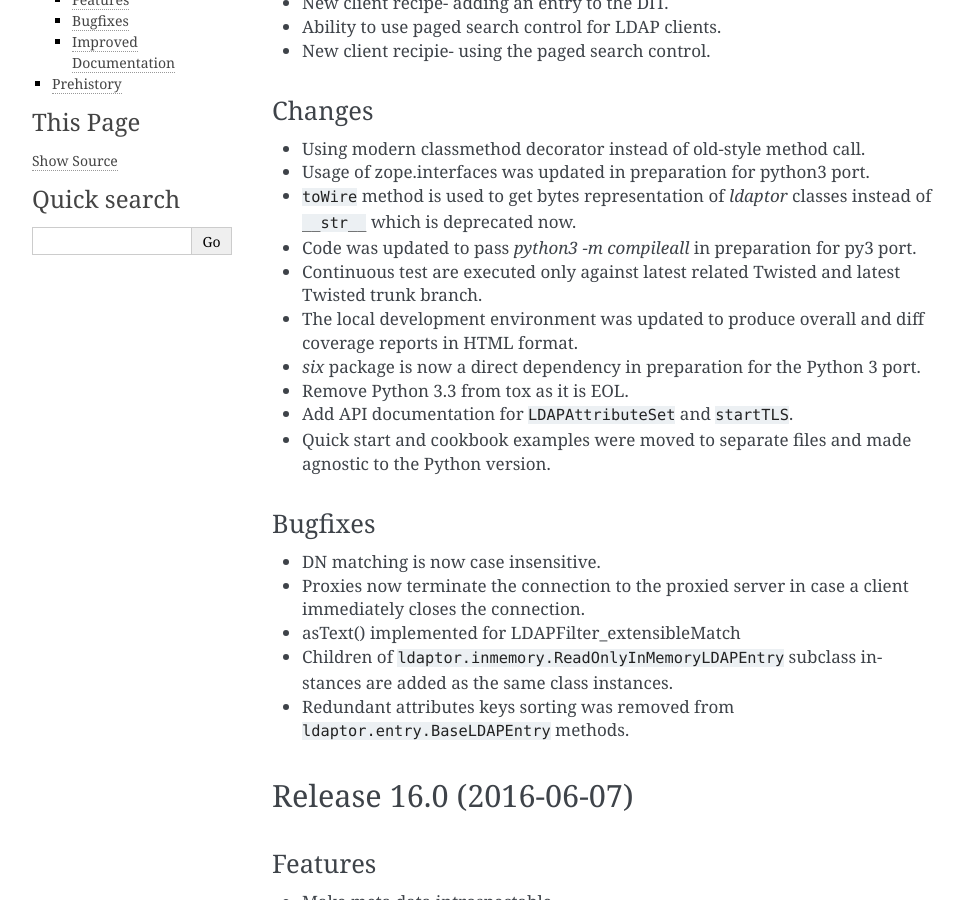
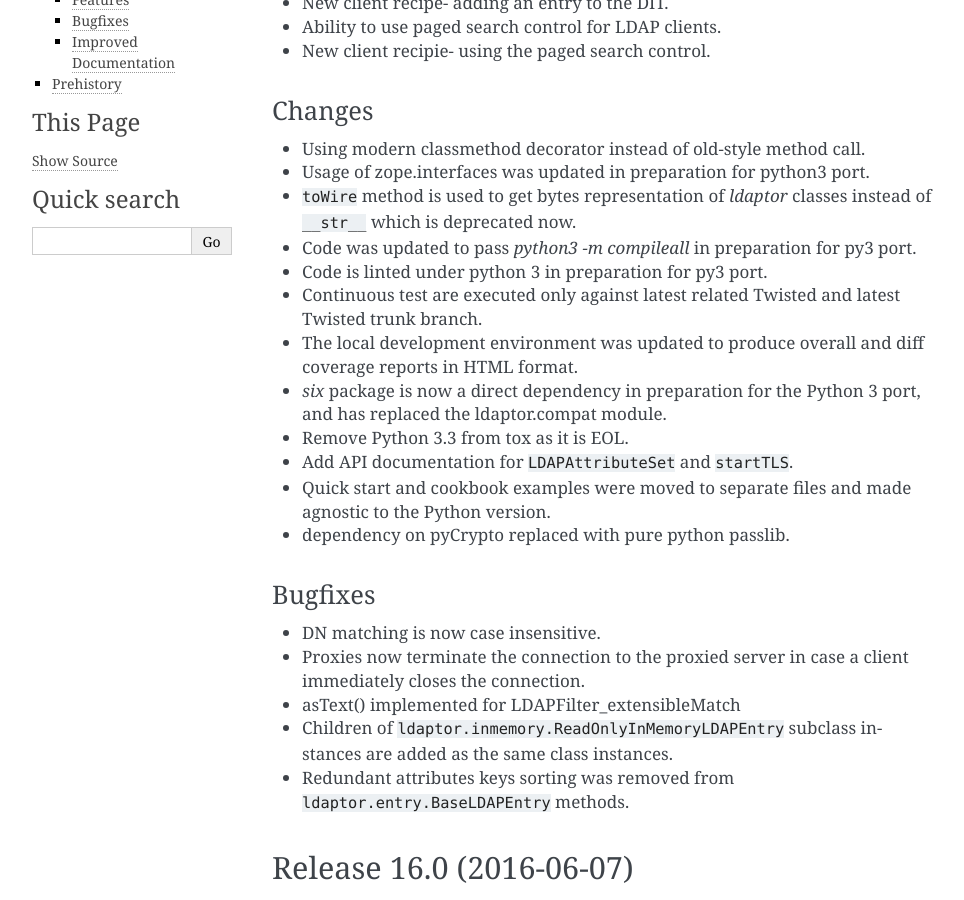
Before and after one commit to twisted/ldaptor, a Sphinx documentation site: the page built from docs/source/NEWS.rst, in a window 1280 px wide and 900 px high, scrolled down 336 px. Shown: the whole window, without its empty margins (148-1112 px from the left). Built offline with Sphinx 7.4.7, drawn with Linux system fonts in a browser that asks for light colours.

Commit message:
update news!

```diff
--- a/docs/source/NEWS.rst
+++ b/docs/source/NEWS.rst
@@ -22,16 +22,18 @@ Changes
 - ``toWire`` method is used to get bytes representation of `ldaptor` classes
   instead of ``__str__`` which is deprecated now.
 - Code was updated to pass `python3 -m compileall` in preparation for py3 port.
+- Code is linted under python 3  in preparation for py3 port.
 - Continuous test are executed only against latest related Twisted and latest
   Twisted trunk branch.
 - The local development environment was updated to produce overall and diff
   coverage reports in HTML format.
 - `six` package is now a direct dependency in preparation for the Python 3
-  port.
+  port, and has replaced the ldaptor.compat module.
 - Remove Python 3.3 from tox as it is EOL.
 - Add API documentation for ``LDAPAttributeSet`` and ``startTLS``.
 - Quick start and cookbook examples were moved to separate files and
   made agnostic to the Python version.
+- dependency on pyCrypto replaced with pure python passlib.
 
 Bugfixes
 ^^^^^^^^
```
